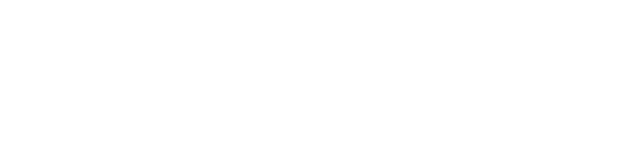
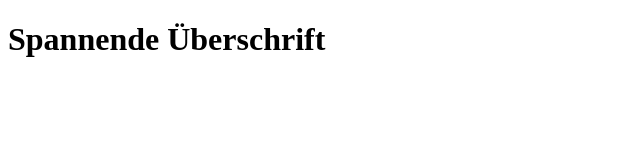
Before and after one commit to it220214/ExerciseGitMerge, a plain HTML site: page index.html in a window 1280 px wide. Shown: the whole page, without its empty margins (0-640 px from the left). Drawn offline with Linux system fonts and the light colour scheme.

Commit message:
some thing

```diff
--- a/index.html
+++ b/index.html
@@ -6,6 +6,6 @@
     <title>Document</title>
 </head>
 <body>
-
+    <h1>Spannende Überschrift</h1>
 </body>
 </html>
```
